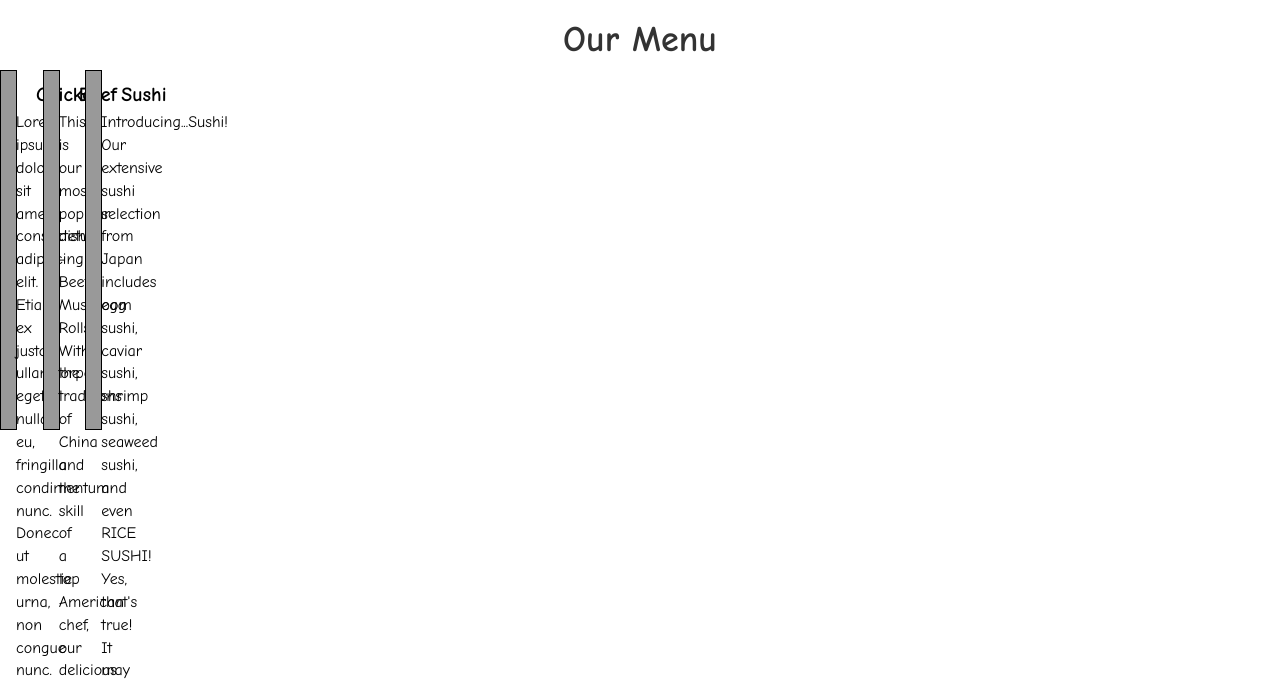
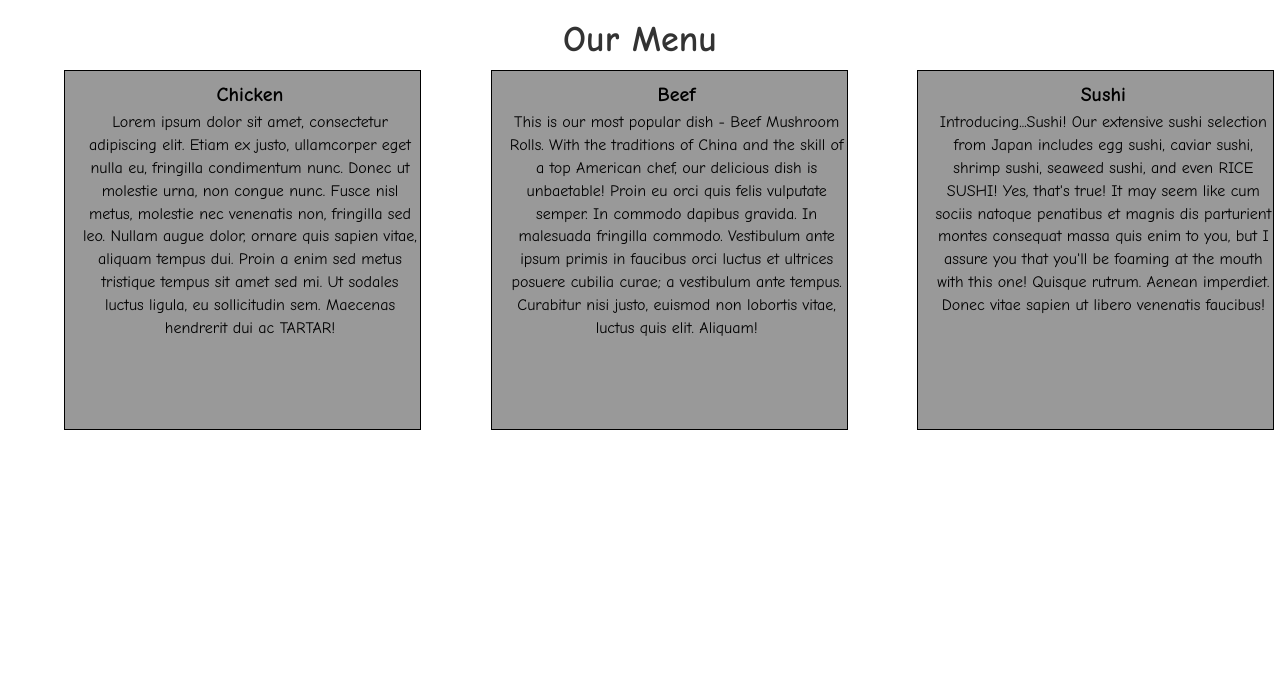
Before and after one commit to IY-Home/iy-home.github.io, a PHP site: page / in a window 1280 px wide; the page is wider, and only the part inside the window is pictured. Shown: the top 680 px of that part. After the commit the page ends 430 px from the top of that part, so only its background shows below. Run offline with PHP 8.4, Linux system fonts and the light colour scheme.

Commit message:
Update styles.css

```diff
--- a/module-3/css/styles.css
+++ b/module-3/css/styles.css
@@ -102,8 +102,9 @@ p {
 }
 /* Simple Responsive Framework. */
 .row {
-  width: 10%;
-
+  width: 100%;
+  position: relative;
+  left:5vw;
 }
 
 .row div {
```
